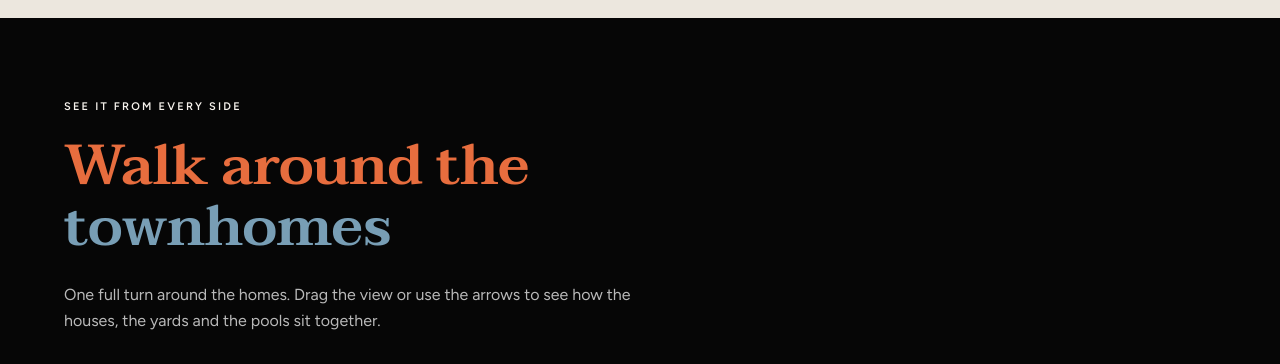
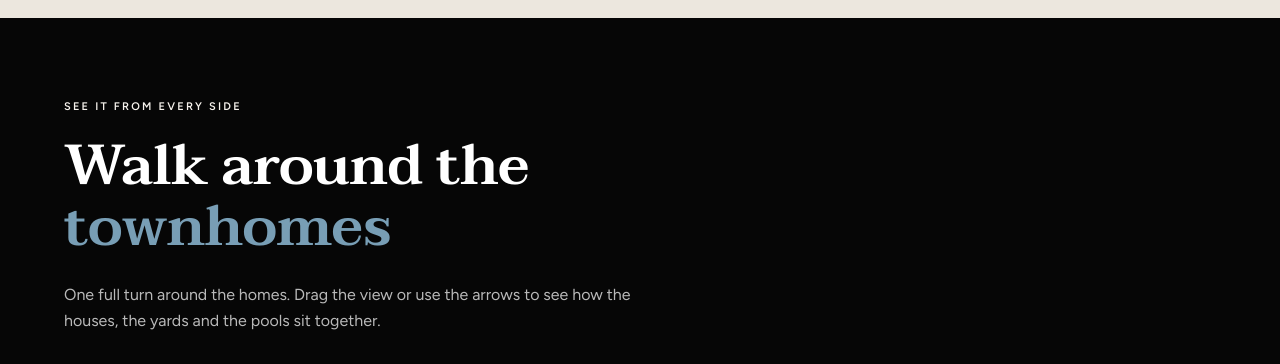
Before and after one commit to Hellohuddle/huddle-web, a plain HTML site: page index.html in a window 1280 px wide. Shown: the part 2080-2444 px from the top of the page. Drawn offline with Linux system fonts and the light colour scheme.

Commit message:
el titular naranja solo sobre fondo claro
Al pasar todos los titulares a naranja se me colaron las tres secciones que no
tienen fondo claro: el visor 360 de las casas y el aereo del bloque son negros,
y el formulario es naranja. Ahi el titular salia naranja sobre negro y naranja
sobre naranja, justo lo que Danelle pidio evitar.

Ahora en esas tres va en blanco. El <em> ya tenia su color propio: azul sobre
negro, beige sobre naranja.

Auditadas las dos paginas elemento por elemento con el color calculado y el
fondo heredado: cero mezclas de naranja con negro.

Co-Authored-By: Claude Opus 5 <noreply@anthropic.com>

```diff
--- a/index.html
+++ b/index.html
@@ -69,6 +69,12 @@ a{color:inherit;text-decoration:none}
    en naranja y el negro se queda para el texto corrido. */
 .h2{font-size:clamp(30px,4.4vw,62px);color:var(--orange)}
 .h2 em{font-style:normal;color:var(--orange)}
+/* El titular va naranja SOLO sobre los fondos claros. Donde el fondo es negro
+   (#spin, #block360) o naranja (#contact), pasa a blanco: naranja sobre negro
+   y negro sobre naranja son justo las dos combinaciones que Danelle prohibio.
+   El <em> de esas secciones ya tiene su propio color mas abajo, azul sobre
+   negro y beige sobre naranja. */
+#spin .h2,#block360 .h2,#contact .h2{color:#fff}
 .lead{font-size:clamp(15px,1.25vw,18px);color:var(--ink-soft);max-width:56ch}
 
 .btn{
```
Also changed, not shown: plantilla.html (+6 -0 lines).
